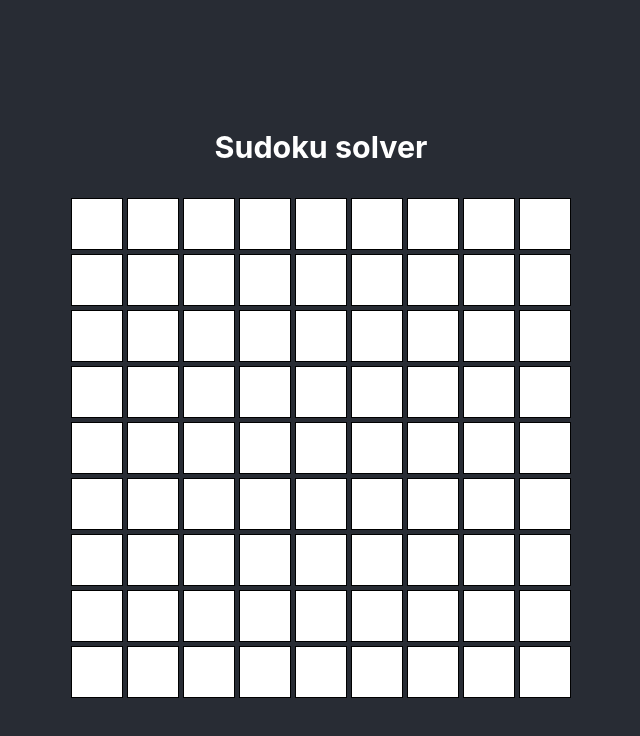
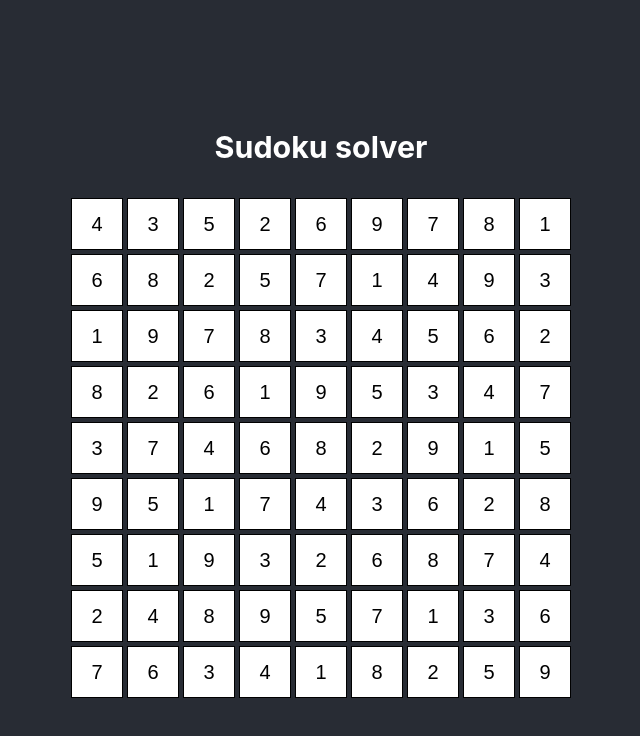
Before and after one commit to FranciscoMonteiro694/sudoku, a React (Create React App) app in the folder my-app/: page / in a window 1280 px wide. Shown: the top 736 px of the page, without its empty margins (319-959 px from the left). Built offline with nearby package versions, Linux system fonts and the light colour scheme.

Commit message:
Add dummy puzzle values and fill cells

```diff
--- a/my-app/src/App.tsx
+++ b/my-app/src/App.tsx
@@ -2,15 +2,15 @@ import "./App.css";
 import Cell from "./components/Cell";
 
 const puzzle = [
-  [1, 1, 1, 1, 1, 1, 1, 1, 1],
-  [1, 1, 1, 1, 1, 1, 1, 1, 1],
-  [1, 1, 1, 1, 1, 1, 1, 1, 1],
-  [1, 1, 1, 1, 1, 1, 1, 1, 1],
-  [1, 1, 1, 1, 1, 1, 1, 1, 1],
-  [1, 1, 1, 1, 1, 1, 1, 1, 1],
-  [1, 1, 1, 1, 1, 1, 1, 1, 1],
-  [1, 1, 1, 1, 1, 1, 1, 1, 1],
-  [1, 1, 1, 1, 1, 1, 1, 1, 1],
+  [4, 3, 5, 2, 6, 9, 7, 8, 1],
+  [6, 8, 2, 5, 7, 1, 4, 9, 3],
+  [1, 9, 7, 8, 3, 4, 5, 6, 2],
+  [8, 2, 6, 1, 9, 5, 3, 4, 7],
+  [3, 7, 4, 6, 8, 2, 9, 1, 5],
+  [9, 5, 1, 7, 4, 3, 6, 2, 8],
+  [5, 1, 9, 3, 2, 6, 8, 7, 4],
+  [2, 4, 8, 9, 5, 7, 1, 3, 6],
+  [7, 6, 3, 4, 1, 8, 2, 5, 9],
 ];
 
 function App() {
@@ -26,7 +26,7 @@ function App() {
                   {row.map((col, colIndex) => {
                     return (
                       <td key={rowIndex + colIndex}>
-                        <Cell/>
+                        <Cell value={puzzle[rowIndex][colIndex]} />
                       </td>
                     );
                   })}
--- a/my-app/src/components/Cell.tsx
+++ b/my-app/src/components/Cell.tsx
@@ -1,5 +1,9 @@
-function Cell() {
-  return <input className="cell"></input>;
+type CellProps = {
+  value: number;
+};
+
+function Cell({ value }: CellProps) {
+  return <input className="cell" value={value}></input>;
 }
 
 export default Cell;
```
